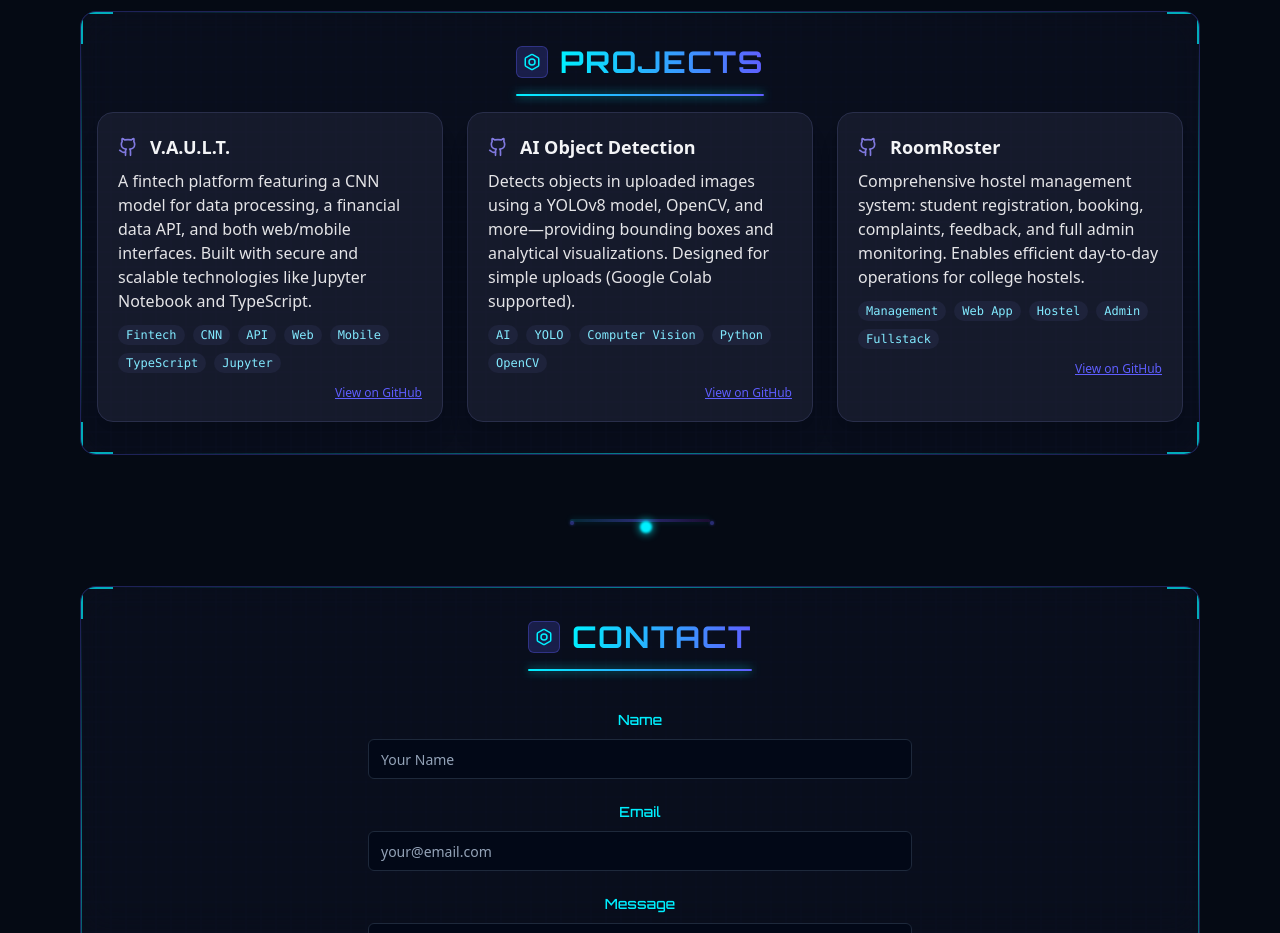
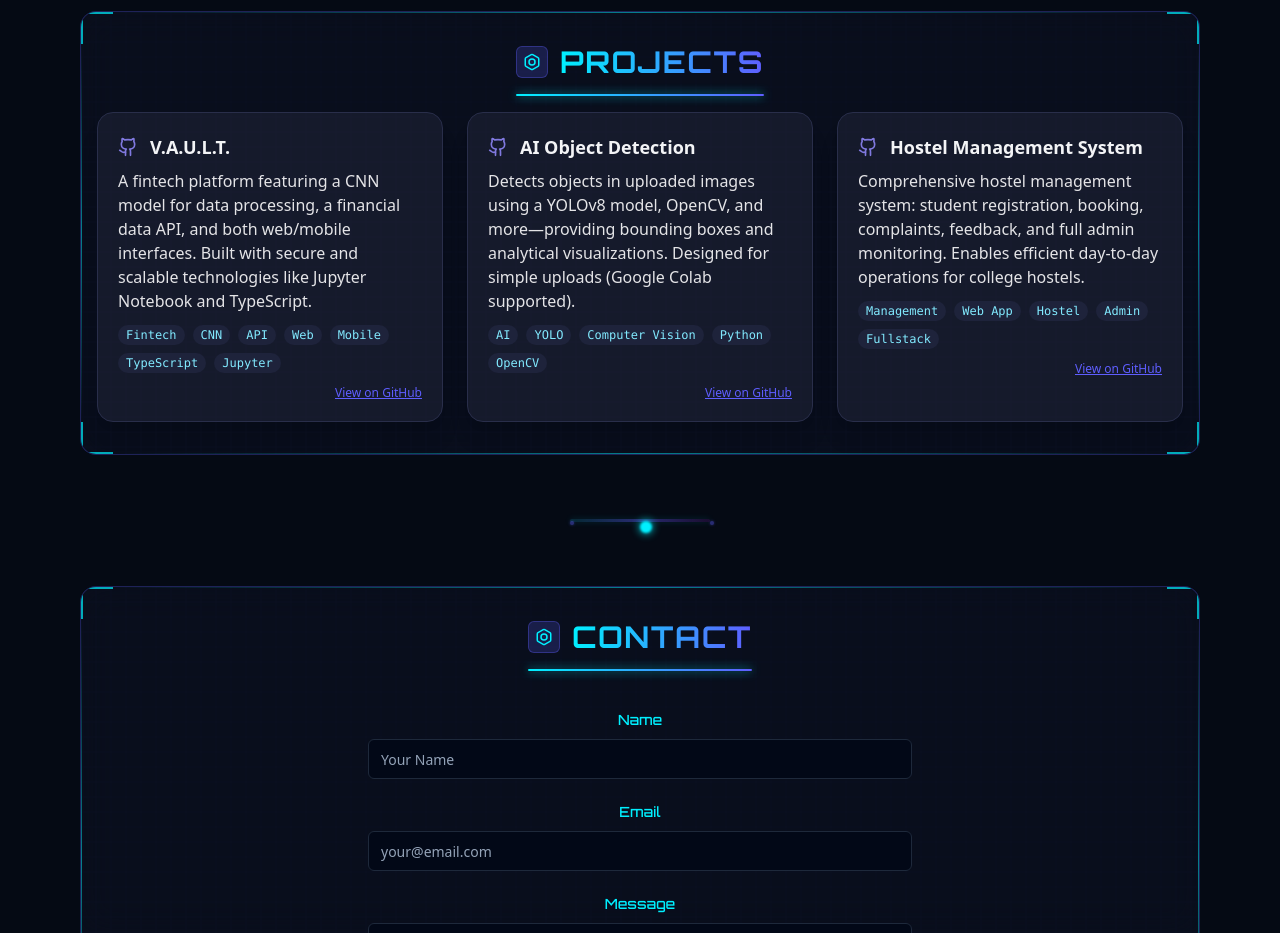
Before and after one commit to joshuahanielgts/haniel_portfolio, a React (Vite) app: page / in a window 1280 px wide. Shown: the part 2060-2993 px from the top of the page. Built offline with nearby package versions, Linux system fonts and the light colour scheme.

Commit message:
Update Projects.tsx

```diff
--- a/src/components/Projects.tsx
+++ b/src/components/Projects.tsx
@@ -18,7 +18,7 @@ const PROJECTS = [
     tags: ["AI", "YOLO", "Computer Vision", "Python", "OpenCV"],
   },
   {
-    name: "RoomRoster",
+    name: "Hostel Management System",
     description:
       "Comprehensive hostel management system: student registration, booking, complaints, feedback, and full admin monitoring. Enables efficient day-to-day operations for college hostels.",
     url: "https://github.com/joshuahanielgts/Hostel-Management-System",
```
